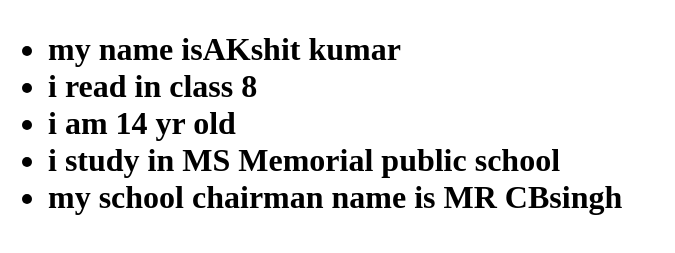
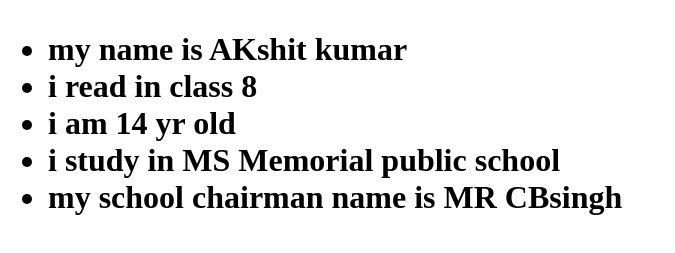
Before and after one commit to akshit701/html-akshit, a plain HTML site: page index.html in a window 1280 px wide. Shown: the part 59-312 px from the top of the page, without its empty margins (0-675 px from the left). Drawn offline with Linux system fonts and the light colour scheme.

Commit message:
Update index.html

```diff
--- a/index.html
+++ b/index.html
@@ -5,15 +5,14 @@
     <meta name="viewport" content="width=device-width, initial-scale=1.0">
     <title>Akshit</title>
     <h1>my introduction<h1/>
+</head>
+<body>
      <ul>
-    <li> my name isAKshit kumar</li>
+    <li> my name is AKshit kumar</li>
     <li>i read in class 8</li>
     <li> i am 14 yr old</li>
     <li>i study in MS Memorial public school</li>
     <li>my school chairman name is MR CBsingh</li>
     </ul>
-</head>
-<body>
-
 </body>
 </html>
```
